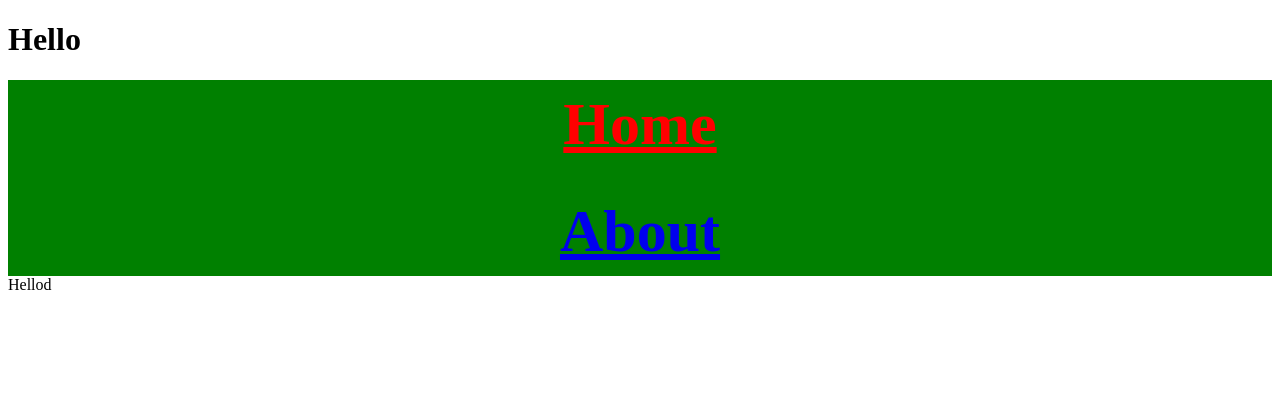
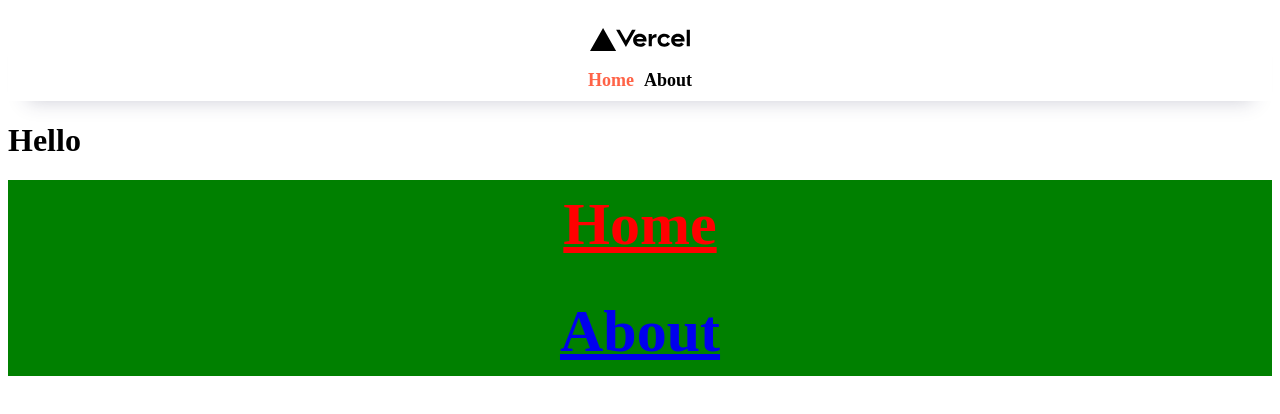
Before and after one commit to Ubinquitous/movieService-next, a Next.js app: page / in a window 1280 px wide. Shown: the top 414 px of the page. Built offline with nearby package versions, Linux system fonts and the light colour scheme.

Commit message:
ADD : 레이아웃 설정

```diff
--- a/pages/_app.tsx
+++ b/pages/_app.tsx
@@ -1,12 +1,12 @@
 import React from 'react';
 import { AppProps } from 'next/app';
+import Layout from '../components/Layout';
 
 const App = ({ Component, pageProps }: AppProps) => {
     return (
-        <div>
+        <Layout>
             <Component {...pageProps} />
-            <span>Hellod</span>
-        </div>
+        </Layout>
     );
 };
 
```
